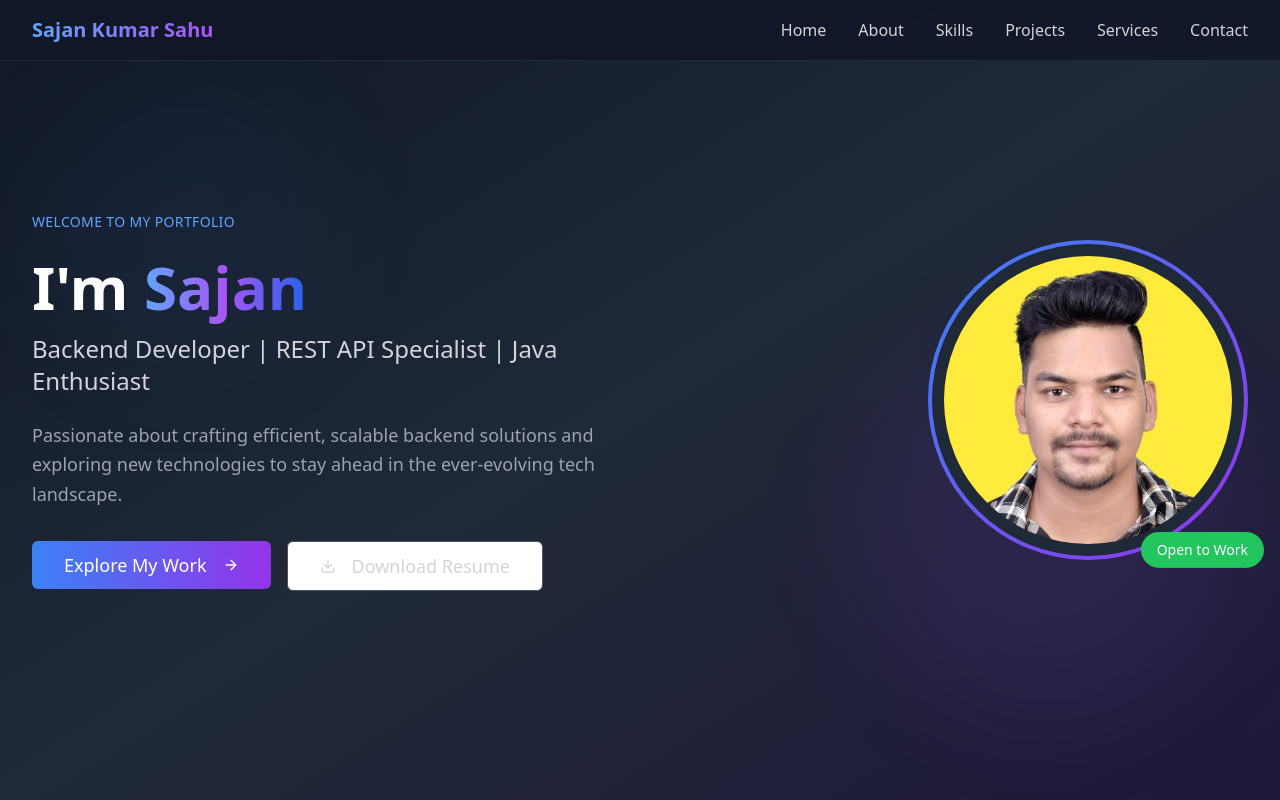
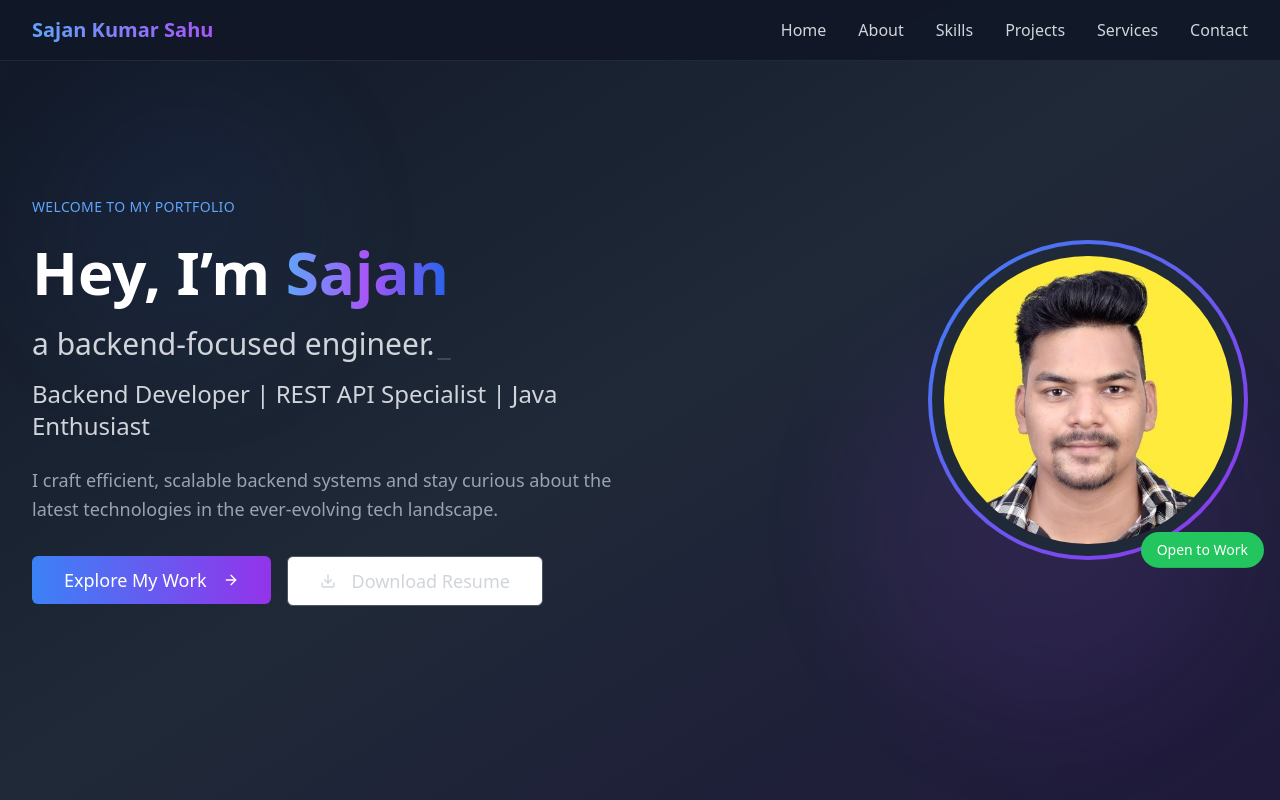
Before and after one commit to Sajan-Kumar-Sahu/Portfolio, a React (Vite) app: page / in a window 1280 px wide. Shown: the top 800 px of the page. Built offline with nearby package versions, Linux system fonts and the light colour scheme.

Commit message:
Hero section Modified

```diff
--- a/package.json
+++ b/package.json
@@ -55,6 +55,7 @@
     "react-hook-form": "^7.53.0",
     "react-resizable-panels": "^2.1.3",
     "react-router-dom": "^6.26.2",
+    "react-simple-typewriter": "^5.0.1",
     "recharts": "^2.12.7",
     "sonner": "^1.5.0",
     "tailwind-merge": "^2.5.2",
--- a/src/components/Hero.tsx
+++ b/src/components/Hero.tsx
@@ -1,6 +1,7 @@
 
 import { ArrowRight, Download } from "lucide-react";
 import { Button } from "@/components/ui/button";
+import { Typewriter } from "react-simple-typewriter";
 
 const Hero = () => {
   return (
@@ -22,10 +23,29 @@ const Hero = () => {
               </span>
             </div>
 
-            <h1 className="text-4xl sm:text-5xl lg:text-6xl font-bold mb-4">
-              I'm{" "}
+            <h1 className="text-3xl sm:text-5xl lg:text-6xl font-bold mb-4">
+              Hey, I’m{' '}
               <span className="bg-gradient-to-r from-blue-400 via-purple-500 to-blue-600 bg-clip-text text-transparent">
                 Sajan
+              </span>
+              <br />
+              <span className="text-xl sm:text-2xl lg:text-3xl font-medium mt-2 inline-block text-gray-300">
+                <Typewriter
+                  words={[
+                    'a passionate problem solver.',
+                    'a backend-focused engineer.',
+                    'skilled in RESTful APIs.',
+                    'a PostgreSQL power user.',
+                    'focused on performance.',
+                    'a Java + Spring Boot enthusiast.',
+                  ]}
+                  loop={true}
+                  cursor
+                  cursorStyle="_"
+                  typeSpeed={40}
+                  deleteSpeed={30}
+                  delaySpeed={2000}
+                />
               </span>
             </h1>
 
@@ -34,8 +54,8 @@ const Hero = () => {
             </h2>
 
             <p className="text-gray-400 text-lg mb-8 leading-relaxed">
-              Passionate about crafting efficient, scalable backend solutions and exploring
-              new technologies to stay ahead in the ever-evolving tech landscape.
+              I craft efficient, scalable backend systems and stay curious about the latest technologies
+              in the ever-evolving tech landscape.
             </p>
 
             <div className="flex flex-col sm:flex-row gap-4 justify-center lg:justify-start">
```
Also changed, not shown: 1 other file (tests, documents, lock files or other folders).
